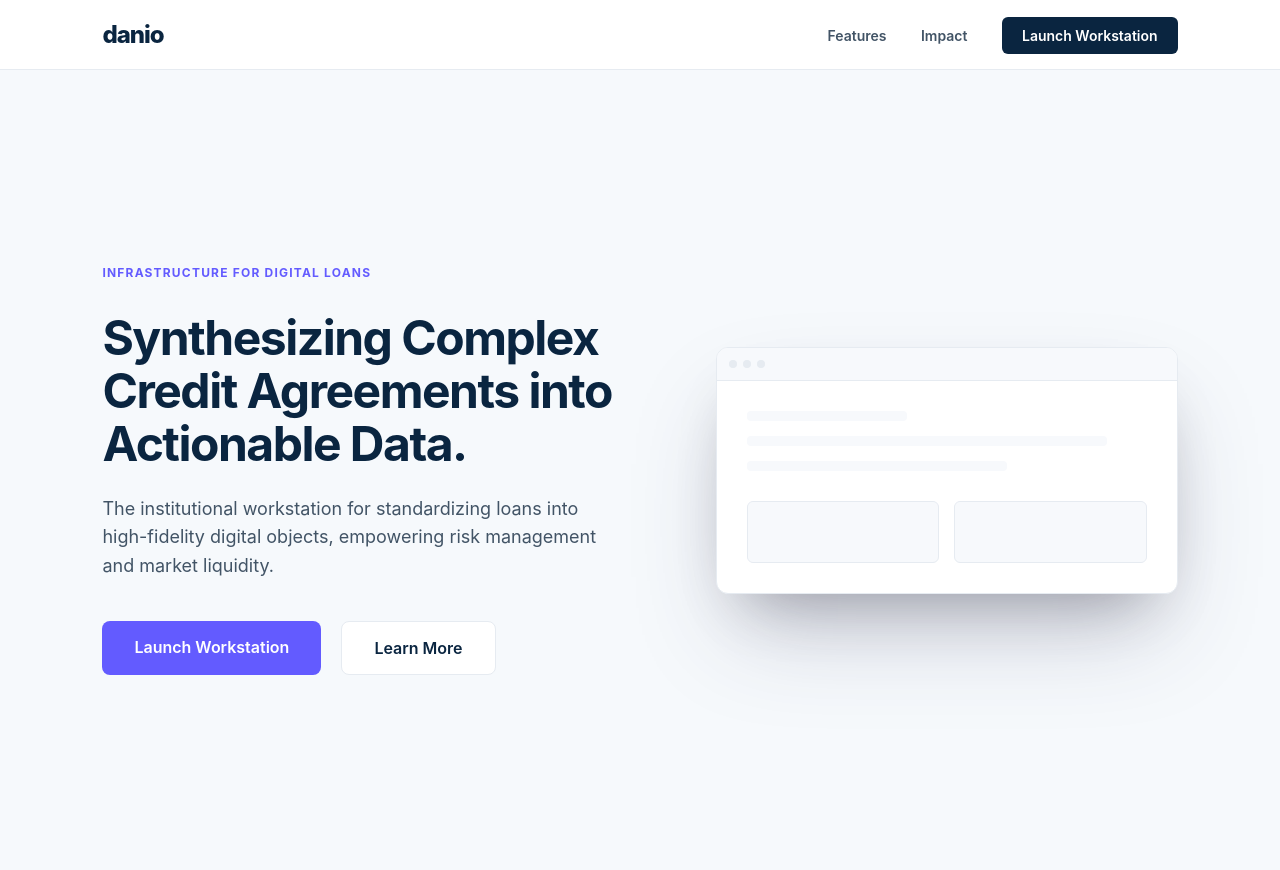
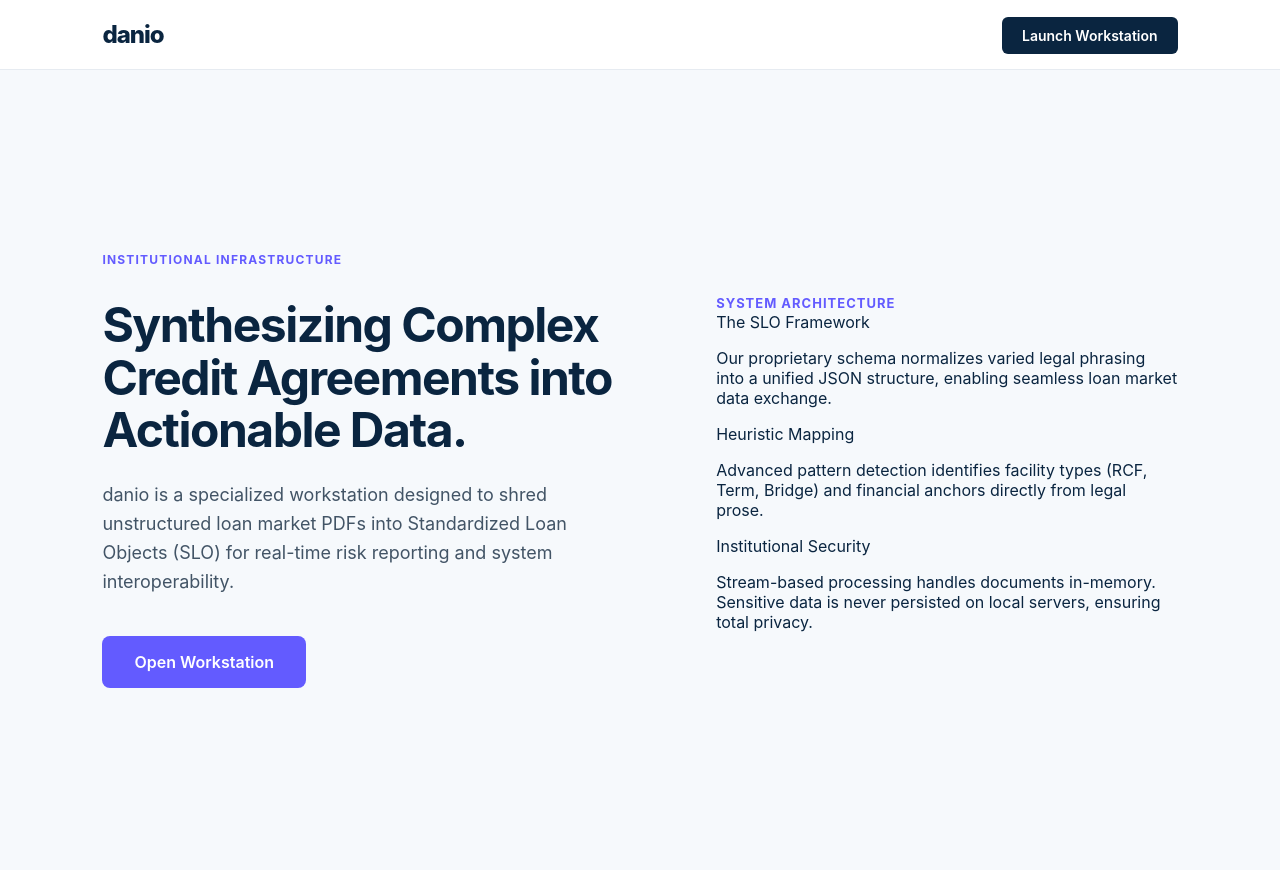
Before and after one commit to edimaudo/danio, a Flask app: page / in a window 1280 px wide. Run offline with Flask 3, Linux system fonts and the light colour scheme.

Commit message:
Update index.html

```diff
--- a/templates/index.html
+++ b/templates/index.html
@@ -4,14 +4,12 @@
     <meta charset="UTF-8">
     <meta name="viewport" content="width=device-width, initial-scale=1.0">
     <title>danio | Institutional Loan Infrastructure</title>
-    <link rel="stylesheet" href="/static/style.css">
+    <link rel="stylesheet" href="{{ url_for('static', filename='style.css') }}">
 </head>
 <body class="landing-bg">
     <nav class="nav">
         <div class="brand">danio</div>
         <div class="nav-links">
-            <a href="#features">Features</a>
-            <a href="#impact">Impact</a>
             <a href="/workstation" class="nav-cta">Launch Workstation</a>
         </div>
     </nav>
@@ -19,30 +17,34 @@
     <header class="hero-container">
         <div class="hero-split">
             <div class="hero-text-content">
-                <span class="product-badge">Infrastructure for Digital Loans</span>
+                <span class="product-badge">Institutional Infrastructure</span>
                 <h1 class="hero-h1">Synthesizing Complex Credit Agreements into Actionable Data.</h1>
                 <p class="hero-p">
-                    The institutional workstation for standardizing loans into high-fidelity digital objects,
-                    empowering risk management and market liquidity.
+                    danio is a specialized workstation designed to shred unstructured loan market PDFs into
+                    Standardized Loan Objects (SLO) for real-time risk reporting and system interoperability.
                 </p>
                 <div class="hero-actions">
-                    <a href="/workstation" class="btn-primary">Launch Workstation</a>
-                    <a href="#features" class="btn-secondary">Learn More</a>
+                    <a href="/workstation" class="btn-primary">Open Workstation</a>
                 </div>
             </div>
+
             <div class="hero-visual">
-                <div class="visual-mockup">
-                    <div class="mock-header">
-                        <div class="dot"></div><div class="dot"></div><div class="dot"></div>
+                <div class="help-card">
+                    <span class="panel-title">System Architecture</span>
+
+                    <div class="help-item">
+                        <div class="item-header">The SLO Framework</div>
+                        <p>Our proprietary schema normalizes varied legal phrasing into a unified JSON structure, enabling seamless loan market data exchange.</p>
                     </div>
-                    <div class="mock-body">
-                        <div class="mock-line short"></div>
-                        <div class="mock-line long"></div>
-                        <div class="mock-line mid"></div>
-                        <div class="mock-grid">
-                            <div class="mock-block"></div>
-                            <div class="mock-block"></div>
-                        </div>
+
+                    <div class="help-item">
+                        <div class="item-header">Heuristic Mapping</div>
+                        <p>Advanced pattern detection identifies facility types (RCF, Term, Bridge) and financial anchors directly from legal prose.</p>
+                    </div>
+
+                    <div class="help-item">
+                        <div class="item-header">Institutional Security</div>
+                        <p>Stream-based processing handles documents in-memory. Sensitive data is never persisted on local servers, ensuring total privacy.</p>
                     </div>
                 </div>
             </div>
```
